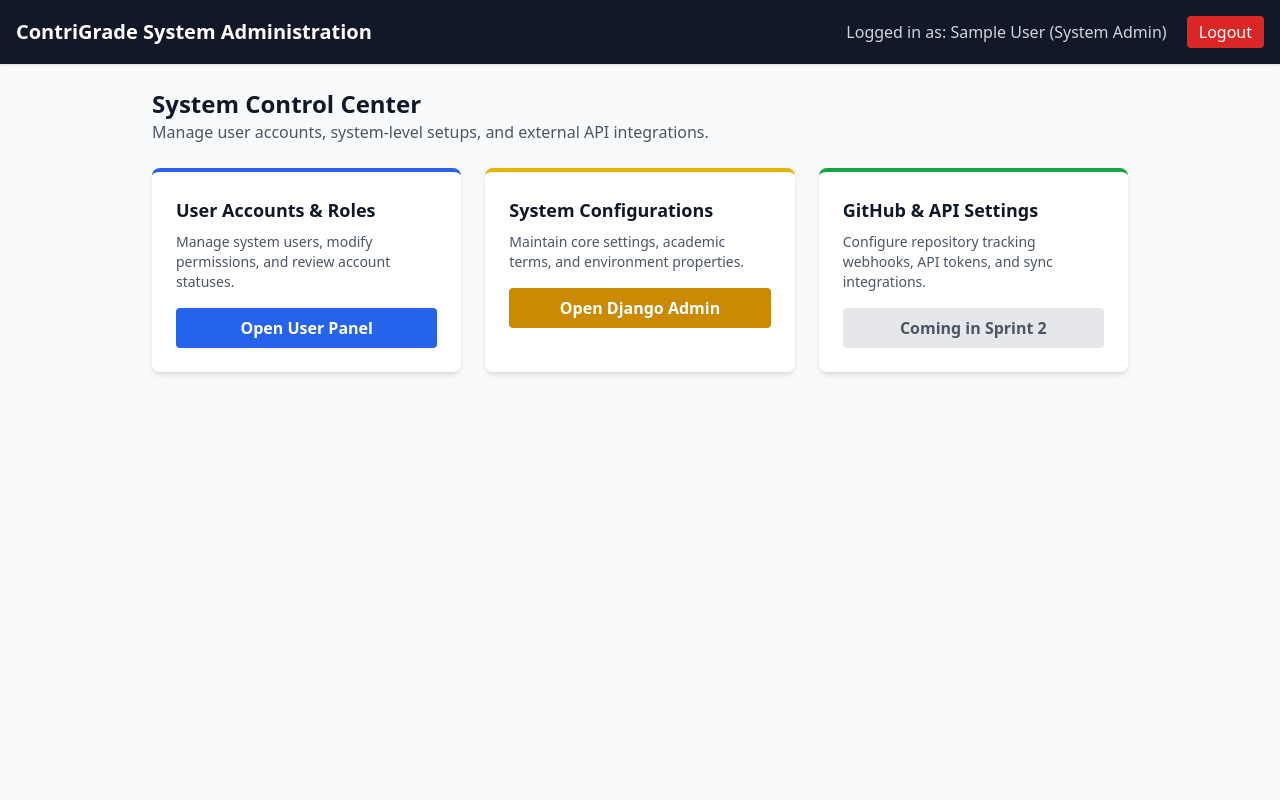
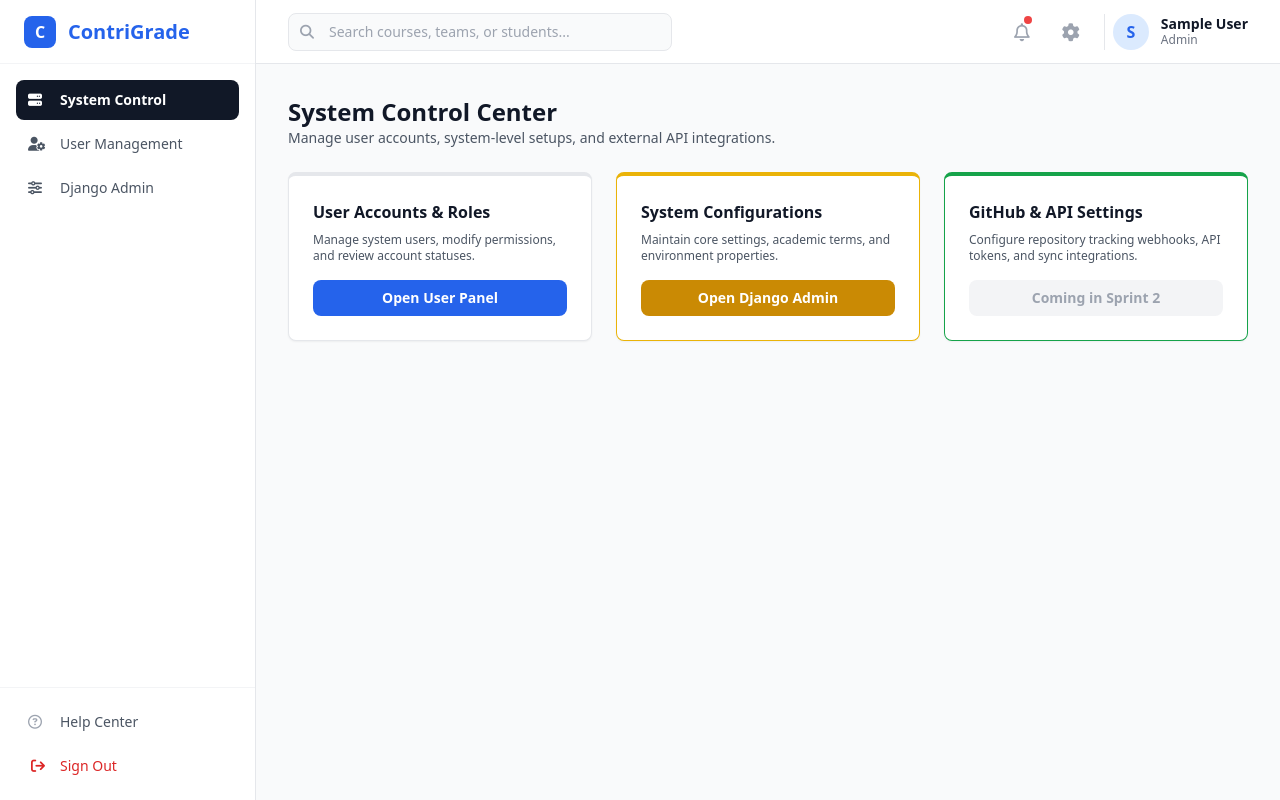
Before and after one commit to labibaNadi59/ContriGrade, a Django app: page /accounts/system/dashboard/ in a window 1280 px wide. Run offline with Django 5.2, Linux system fonts and the light colour scheme; a user stored in the database is signed in; tables that the repository leaves empty hold one stand-in row (values such as "Sample post"); some libraries are stand-ins or nearby versions.

Commit message:
changed in ui

```diff
--- /dev/null
+++ b/academic/templates/academic/base.html
@@ -0,0 +1,85 @@
+<!DOCTYPE html>
+<html lang="en">
+<head>
+    <meta charset="UTF-8">
+    <title>{% block title %}ContriGrade{% endblock %}</title>
+    <script src="https://cdn.tailwindcss.com"></script>
+    <link rel="stylesheet" href="https://cdnjs.cloudflare.com/ajax/libs/font-awesome/6.4.0/css/all.min.css">
+</head>
+<body class="bg-gray-50 text-gray-900 flex h-screen overflow-hidden">
+
+    <!-- Sidebar -->
+    <aside class="w-64 bg-white border-r border-gray-200 flex flex-col justify-between shrink-0">
+        <div>
+            <!-- Logo Area -->
+            <div class="h-16 flex items-center px-6 border-b border-gray-100">
+                <div class="flex items-center space-x-3">
+                    <div class="w-8 h-8 bg-blue-600 rounded-lg flex items-center justify-center text-white font-bold">C</div>
+                    <span class="text-xl font-bold text-blue-600">ContriGrade</span>
+                </div>
+            </div>
+
+            <!-- Role-Based Sidebar Navigation Links -->
+            <nav class="p-4 space-y-1">
+                {% block sidebar_links %}{% endblock %}
+            </nav>
+        </div>
+
+        <!-- Sidebar Footer (Help & Sign Out) -->
+        <div class="p-4 border-t border-gray-100 space-y-2">
+            <a href="#" class="flex items-center space-x-3 px-3 py-2 text-gray-600 hover:bg-gray-50 rounded-lg text-sm font-medium">
+                <i class="fa-regular fa-circle-question w-5 text-gray-400"></i>
+                <span>Help Center</span>
+            </a>
+            <form action="{% url 'logout' %}" method="post">
+                {% csrf_token %}
+                <button type="submit" class="w-full flex items-center space-x-3 px-3 py-2 text-red-600 hover:bg-red-50 rounded-lg text-sm font-medium">
+                    <i class="fa-solid fa-arrow-right-from-bracket w-5"></i>
+                    <span>Sign Out</span>
+                </button>
+            </form>
+        </div>
+    </aside>
+
+    <!-- Main Content Wrapper -->
+    <div class="flex-1 flex flex-col min-w-0 overflow-hidden">
+        <!-- Top Header Bar -->
+        <header class="h-16 bg-white border-b border-gray-200 flex items-center justify-between px-8 shrink-0">
+            <div class="w-96">
+                <div class="relative">
+                    <span class="absolute inset-y-0 left-0 flex items-center pl-3 text-gray-400">
+                        <i class="fa-solid fa-magnifying-glass text-sm"></i>
+                    </span>
+                    <input type="text" placeholder="Search courses, teams, or students..." class="w-full pl-10 pr-4 py-2 bg-gray-50 border border-gray-200 rounded-lg text-sm focus:outline-none focus:border-blue-500 focus:bg-white transition">
+                </div>
+            </div>
+
+            <!-- Right Header Icons & Profile -->
+            <div class="flex items-center space-x-4">
+                <button class="text-gray-400 hover:text-gray-600 p-2 rounded-full hover:bg-gray-100 relative">
+                    <i class="fa-regular fa-bell text-lg"></i>
+                    <span class="absolute top-1.5 right-1.5 w-2 h-2 bg-red-500 rounded-full"></span>
+                </button>
+                <button class="text-gray-400 hover:text-gray-600 p-2 rounded-full hover:bg-gray-100">
+                    <i class="fa-solid fa-gear text-lg"></i>
+                </button>
+                <div class="flex items-center space-x-3 pl-2 border-l border-gray-200">
+                    <div class="w-9 h-9 bg-blue-100 text-blue-600 font-bold rounded-full flex items-center justify-center">
+                        {{ user.name|make_list|first|default:"U" }}
+                    </div>
+                    <div class="text-left hidden md:block">
+                        <p class="text-sm font-semibold leading-tight">{{ user.name }}</p>
+                        <p class="text-xs text-gray-500">{{ user.get_role_display }}</p>
+                    </div>
+                </div>
+            </div>
+        </header>
+
+        <!-- Scrollable Main Content Area -->
+        <main class="flex-1 overflow-y-auto p-8 bg-gray-50">
+            {% block content %}{% endblock %}
+        </main>
+    </div>
+
+</body>
+</html>
--- a/academic/urls.py
+++ b/academic/urls.py
@@ -4,6 +4,7 @@ from . import views
 urlpatterns = [
     path('dashboard/', views.dashboard_redirect, name='dashboard_redirect'),
     path('student/dashboard/', views.student_dashboard, name='student_dashboard'),
+    path('coordinator/dashboard/', views.coordinator_dashboard, name='coordinator_dashboard'),
     path('teams/', views.team_management, name='team_management'),
     path('teams/<int:team_id>/edit/', views.team_edit, name='team_edit'),
 ]
--- a/accounts/templates/accounts/system_admin_dashboard.html
+++ b/accounts/templates/accounts/system_admin_dashboard.html
@@ -1,56 +1,56 @@
-<!DOCTYPE html>
-<html lang="en">
-<head>
-    <meta charset="UTF-8">
-    <title>System Administrator Dashboard - ContriGrade</title>
-    <script src="https://cdn.tailwindcss.com"></script>
-</head>
-<body class="bg-gray-50 text-gray-900">
-    <nav class="bg-gray-900 p-4 text-white flex justify-between items-center shadow">
-        <h1 class="text-xl font-bold">ContriGrade System Administration</h1>
-        <div>
-            <span class="mr-4 text-gray-300">Logged in as: {{ user.name }} (System Admin)</span>
-            <form action="{% url 'logout' %}" method="post" class="inline">
-                {% csrf_token %}
-                <button type="submit" class="bg-red-600 px-3 py-1 rounded hover:bg-red-700">Logout</button>
-            </form>
-        </div>
-    </nav>
+{% extends 'academic/base.html' %}
 
-    <div class="container mx-auto p-6 max-w-5xl">
+{% block title %}System Administrator Dashboard - ContriGrade{% endblock %}
+
+{% block sidebar_links %}
+<a href="{% url 'system_admin_dashboard' %}" class="flex items-center space-x-3 px-3 py-2.5 bg-gray-900 text-white rounded-lg text-sm font-semibold">
+    <i class="fa-solid fa-server w-5"></i>
+    <span>System Control</span>
+</a>
+<a href="/admin/accounts/user/" target="_blank" class="flex items-center space-x-3 px-3 py-2.5 text-gray-600 hover:bg-gray-50 rounded-lg text-sm font-medium">
+    <i class="fa-solid fa-user-gear w-5"></i>
+    <span>User Management</span>
+</a>
+<a href="/admin/" target="_blank" class="flex items-center space-x-3 px-3 py-2.5 text-gray-600 hover:bg-gray-50 rounded-lg text-sm font-medium">
+    <i class="fa-solid fa-sliders w-5"></i>
+    <span>Django Admin</span>
+</a>
+{% endblock %}
+
+{% block content %}
+<div class="max-w-5xl mx-auto">
     <div class="mb-6">
         <h2 class="text-2xl font-bold">System Control Center</h2>
-            <p class="text-gray-600">Manage user accounts, system-level setups, and external API integrations.</p>
+        <p class="text-gray-600 text-sm">Manage user accounts, system-level setups, and external API integrations.</p>
     </div>
 
     <div class="grid grid-cols-1 md:grid-cols-3 gap-6">
         <!-- User & Role Management -->
-            <div class="bg-white p-6 rounded-lg shadow-md border-t-4 border-blue-600">
-                <h3 class="font-bold text-lg mb-2">User Accounts & Roles</h3>
-                <p class="text-gray-600 text-sm mb-4">Manage system users, modify permissions, and review account statuses.</p>
-                <a href="/admin/accounts/user/" target="_blank" class="block text-center bg-blue-600 text-white font-semibold py-2 rounded hover:bg-blue-700">
+        <div class="bg-white p-6 rounded-lg shadow-sm border border-gray-200 border-t-4 border-blue-600">
+            <h3 class="font-bold text-base mb-2">User Accounts & Roles</h3>
+            <p class="text-gray-600 text-xs mb-4">Manage system users, modify permissions, and review account statuses.</p>
+            <a href="/admin/accounts/user/" target="_blank" class="block text-center bg-blue-600 text-white font-semibold py-2 text-sm rounded-lg hover:bg-blue-700 transition">
                 Open User Panel
             </a>
         </div>
 
         <!-- System-Level Configurations -->
-            <div class="bg-white p-6 rounded-lg shadow-md border-t-4 border-yellow-500">
-                <h3 class="font-bold text-lg mb-2">System Configurations</h3>
-                <p class="text-gray-600 text-sm mb-4">Maintain core settings, academic terms, and environment properties.</p>
-                <a href="/admin/" target="_blank" class="block text-center bg-yellow-600 text-white font-semibold py-2 rounded hover:bg-yellow-700">
+        <div class="bg-white p-6 rounded-lg shadow-sm border border-gray-200 border-t-4 border-yellow-500">
+            <h3 class="font-bold text-base mb-2">System Configurations</h3>
+            <p class="text-gray-600 text-xs mb-4">Maintain core settings, academic terms, and environment properties.</p>
+            <a href="/admin/" target="_blank" class="block text-center bg-yellow-600 text-white font-semibold py-2 text-sm rounded-lg hover:bg-yellow-700 transition">
                 Open Django Admin
             </a>
         </div>
 
         <!-- External Integrations (GitHub/API) -->
-            <div class="bg-white p-6 rounded-lg shadow-md border-t-4 border-green-600">
-                <h3 class="font-bold text-lg mb-2">GitHub & API Settings</h3>
-                <p class="text-gray-600 text-sm mb-4">Configure repository tracking webhooks, API tokens, and sync integrations.</p>
-                <span class="block text-center bg-gray-200 text-gray-600 font-semibold py-2 rounded cursor-not-allowed">
+        <div class="bg-white p-6 rounded-lg shadow-sm border border-gray-200 border-t-4 border-green-600">
+            <h3 class="font-bold text-base mb-2">GitHub & API Settings</h3>
+            <p class="text-gray-600 text-xs mb-4">Configure repository tracking webhooks, API tokens, and sync integrations.</p>
+            <span class="block text-center bg-gray-100 text-gray-400 font-semibold py-2 text-sm rounded-lg cursor-not-allowed">
                 Coming in Sprint 2
             </span>
         </div>
     </div>
 </div>
-</body>
-</html>
+{% endblock %}
```
Also changed, not shown: academic/templates/academic/coordinator_dashboard.html (added, +42 -0 lines), academic/templates/academic/instructor_dashboard.html (+37 -38 lines), academic/templates/academic/student_dashboard.html (+27 -43 lines), academic/templates/academic/team_edit.html (+21 -25 lines), academic/templates/academic/team_management.html (+42 -37 lines), academic/views.py (+22 -4 lines). Lines whose indentation alone changed are shown as unchanged.
